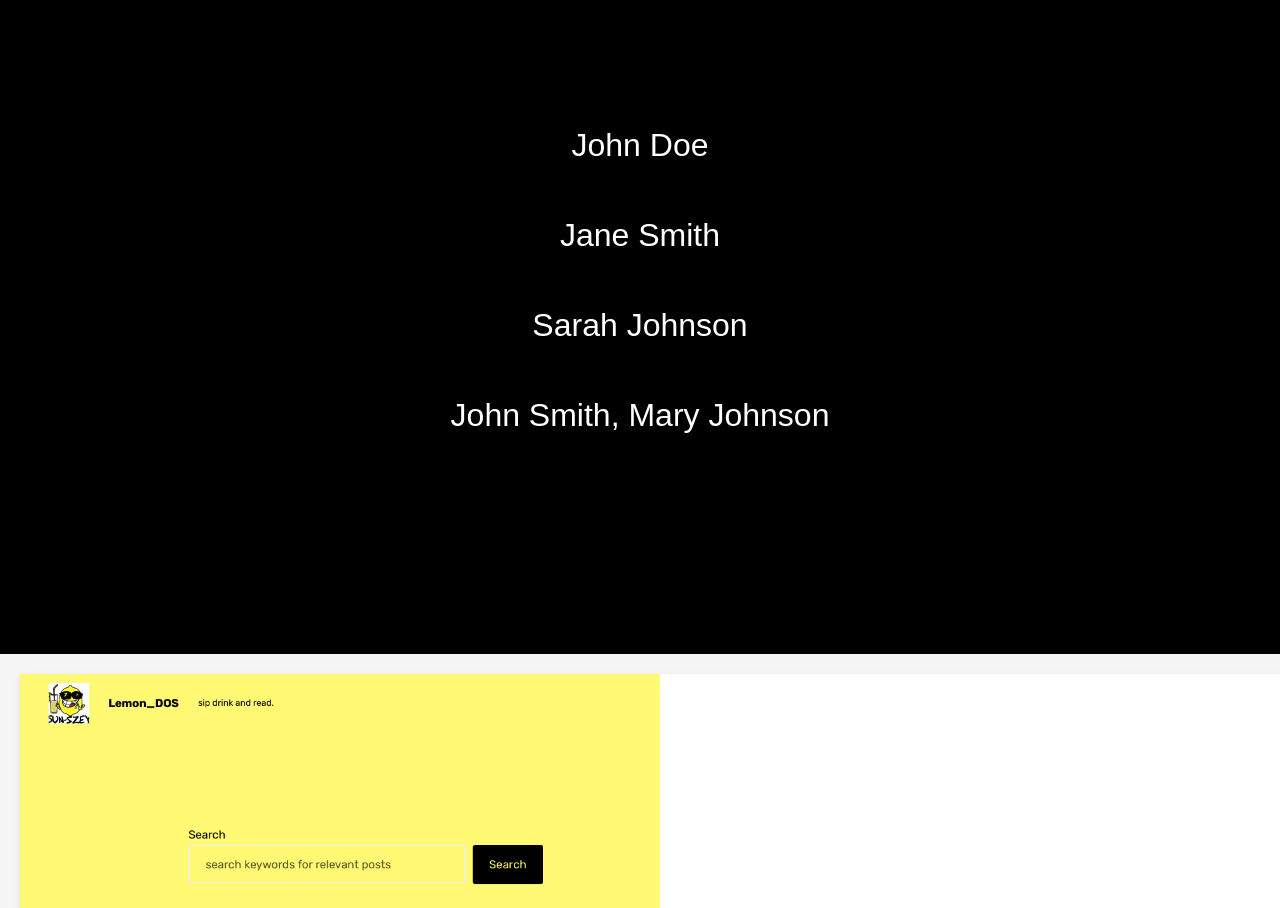
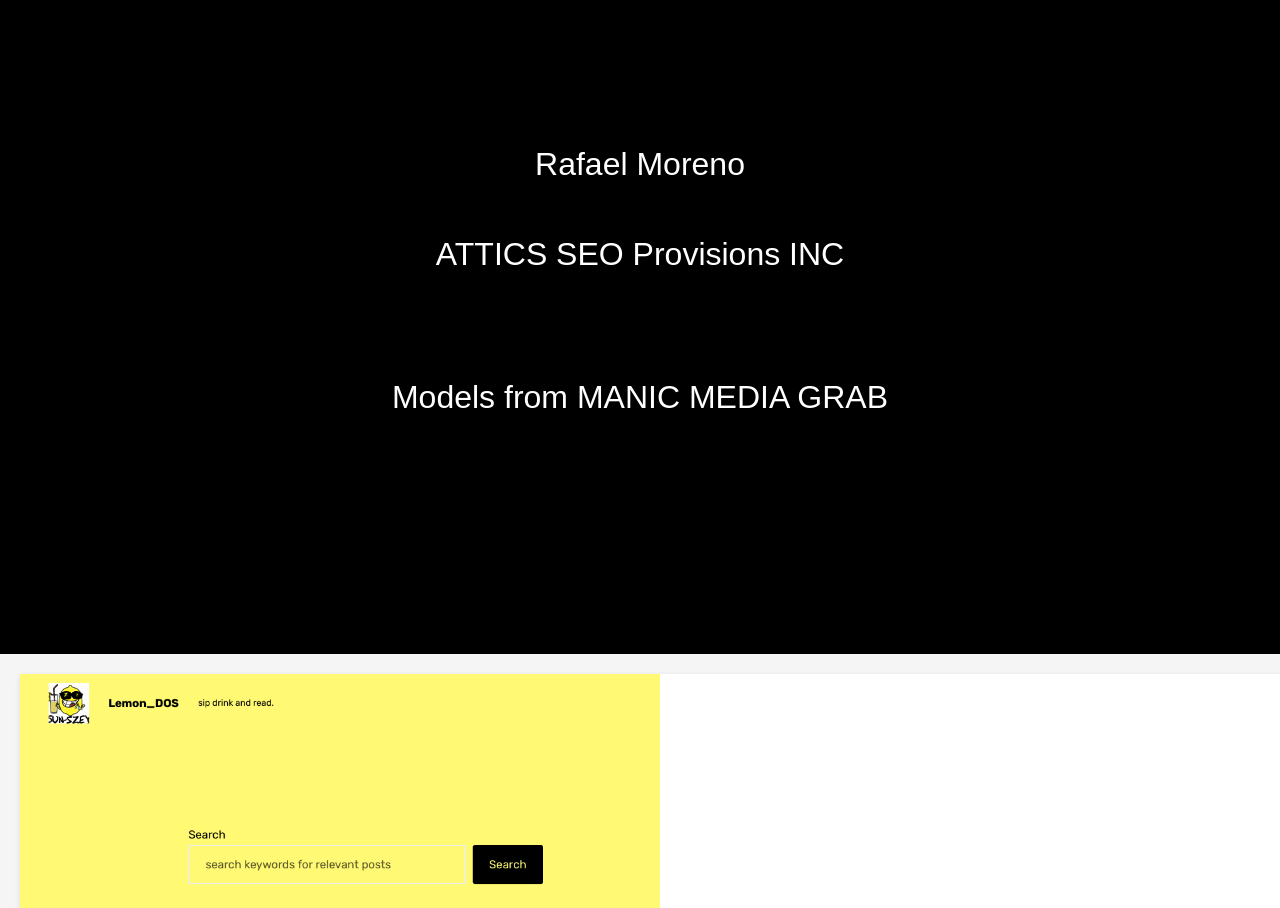
Before and after one commit to dotaZED/Block9SiteXX, a website: page portfolio.html in a window 1280 px wide. Shown: the part 1060-1968 px from the top of the page. Drawn offline with Linux system fonts and the light colour scheme.

Commit message:
random text

```diff
--- a/portfolio.html
+++ b/portfolio.html
@@ -47,13 +47,13 @@
 	<div class="container">
 		<div class="text">
 		  <span class="credit">Directed by</span>
-		  <span>John Doe</span>
+		  <span>Rafael Moreno</span>
 		  <span class="credit">Produced by</span>
-		  <span>Jane Smith</span>
-		  <span class="credit">Written by</span>
-		  <span>Sarah Johnson</span>
+		  <span>ATTICS SEO Provisions INC</span>
+		  <span class="credit">Crazy CALAMITY INC</span>
+		  <span></span>
 		  <span class="credit">Starring</span>
-		  <span>John Smith, Mary Johnson</span>
+		  <span>Models from MANIC MEDIA GRAB</span>
 		</div>
 	  </div>
 
```
